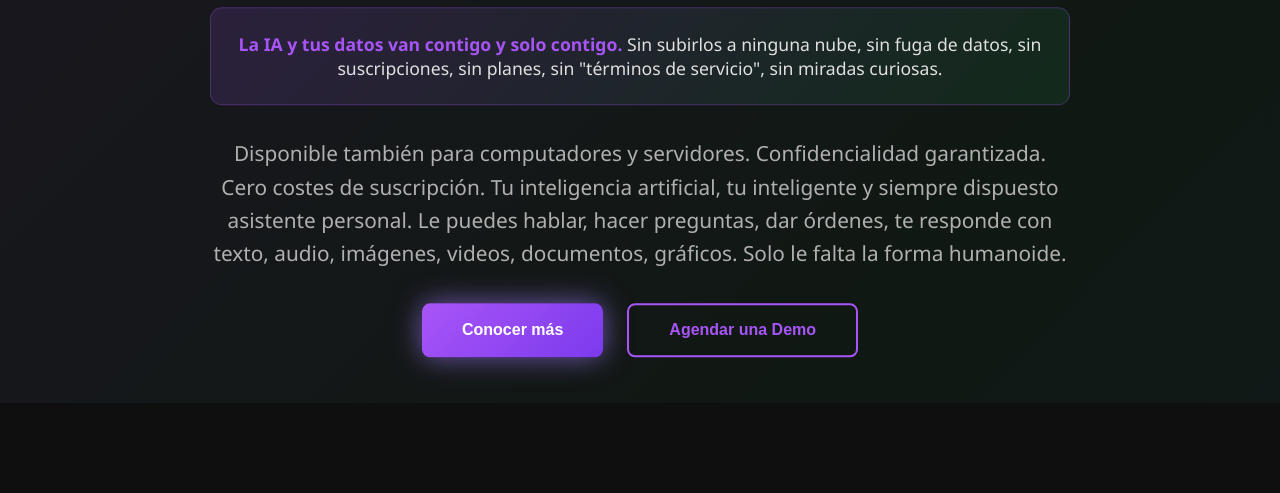
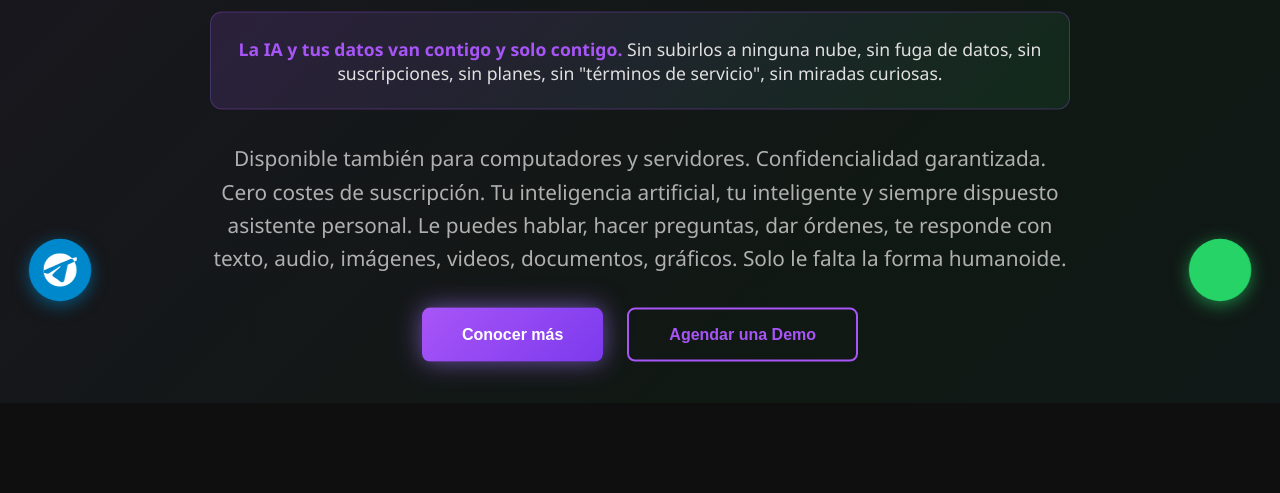
Before and after one commit to ricardoortegao/iasoloparami, a website: page public/index.html in a window 1280 px wide. Shown: the part 470-963 px from the top of the page. Drawn offline with Linux system fonts and the light colour scheme.

Commit message:
Actualizacion automatica

```diff
--- a/public/index.html
+++ b/public/index.html
@@ -5,6 +5,8 @@
     <meta name="viewport" content="width=device-width, initial-scale=1.0">
     <title>IA solo para Mí - Inteligencia Artificial local confidencial y portable</title>
     <link rel="stylesheet" href="https://cdnjs.cloudflare.com/ajax/libs/font-awesome/6.4.0/css/all.min.css">
+    <link rel="stylesheet" href="telegram_button.css">
+    <link rel="stylesheet" href="whatsapp_button.css">
     <style>
         * {
             margin: 0;
@@ -899,7 +901,21 @@
         <p style="margin-top: 1rem; font-size: 0.9rem;">Inteligencia Artificial Local • Portátil • Privada • Sin Suscripciones</p>
     </footer>
 
-    <script>
+    <!-- Telegram Floating Button -->
+    <a href="https://t.me/RicardoOrtegaO" target="_blank" class="telegram-float" title="Contactar por Telegram">
+        <svg width="32" height="32" viewBox="0 0 24 24" fill="white">
+            <path d="M12 0C5.373 0 0 5.373 0 12s5.373 12 12 12 12-5.373 12-12S18.627 0 12 0zm5.562 8.161c-.18.717-1.969 9.27-2.539 11.386-.241.897-.715 1.197-1.176 1.226-.998.092-1.755-.659-2.722-1.292-1.512-.989-2.367-1.604-3.833-2.568-1.694-1.115-.596-1.728.37-2.729.253-.262 4.653-4.266 4.738-4.63.011-.046.021-.216-.08-.306-.101-.09-.251-.059-.358-.035-.152.035-2.568 1.632-7.25 4.793-.686.471-1.308.7-1.864.687-.614-.014-1.794-.347-2.671-.633-.107-.035-.214-.07-.321-.107-.686-.235-1.231-.359-1.183-.758.025-.208.339-.42.942-.636 7.324-3.195 12.224-5.302 14.701-6.321 6.996-2.903 8.448-3.407 9.398-3.423.208-.003.673.048.975.293.255.207.325.486.359.682.034.196.076.643.042.992z"/>
+        </svg>
+    </a>
+
+    <!-- WhatsApp Floating Button -->
+    <a href="https://wa.me/593959595168?text=Saludos%20IA%20solo%20para%20m%C3%AD%3A%20me%20interesa%20conocer%20sus%20soluciones" target="_blank" class="whatsapp-float" title="Contactar por WhatsApp"></a>
+        <svg width="32" height="32" viewBox="0 0 24 24" fill="white">
+            <path d="M17.472 14.382c-.297-.149-1.758-.867-2.03-.967-.273-.099-.471-.148-.67.15-.197.297-.767.966-.94 1.164-.173.199-.347.223-.644.075-.297-.15-1.255-.463-2.39-1.475-.883-.788-1.48-1.761-1.653-2.059-.173-.297-.018-.458.13-.606.134-.133.298-.347.446-.52.149-.174.198-.298.298-.497.099-.198.05-.371-.025-.52-.075-.149-.669-1.612-.916-2.207-.242-.579-.487-.5-.669-.51-.173-.008-.371-.01-.57-.01-.198 0-.52.074-.792.372-.272.297-1.04 1.016-1.04 2.479 0 1.462 1.065 2.875 1.213 3.074.149.198 2.096 3.2 5.077 4.487.709.306 1.262.489 1.694.625.712.227 1.36.195 1.871.118.571-.085 1.758-.719 2.006-1.413.248-.694.248-1.289.173-1.413-.074-.124-.272-.198-.57-.347m-5.421 7.403h-.004a9.87 9.87 0 01-5.031-1.378l-.361-.214-3.741.982.998-3.648-.235-.374a9.86 9.86 0 01-1.51-5.26c.001-5.45 4.436-9.884 9.888-9.884 2.64 0 5.122 1.03 6.988 2.898a9.825 9.825 0 012.893 6.994c-.003 5.45-4.437 9.884-9.885 9.884m8.413-18.297A11.815 11.815 0 0012.05 0C5.495 0 .16 5.335.157 11.892c0 2.096.547 4.142 1.588 5.945L.057 24l6.305-1.654a11.882 11.882 0 005.683 1.448h.005c6.554 0 11.89-5.335 11.893-11.893A11.821 11.821 0 0020.465 3.488"/>
+        </svg>
+    </a>
+
+    <script></script>
         // Hamburger menu toggle
         const hamburger = document.getElementById('hamburger');
         const sidebar = document.getElementById('sidebar');
@@ -935,5 +951,7 @@
             });
         });
     </script>
+    <script src="telegram_button.js"></script>
+    <script src="whatsapp_button.js"></script>
 </body>
 </html>
```
